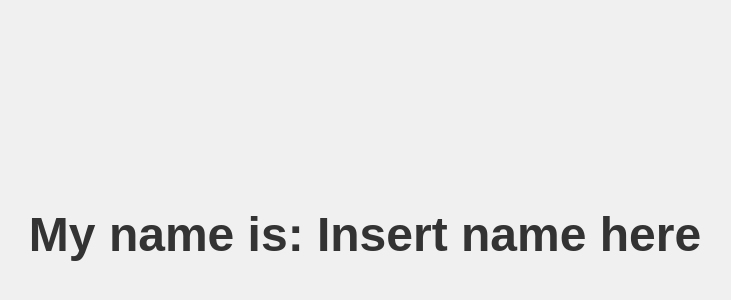
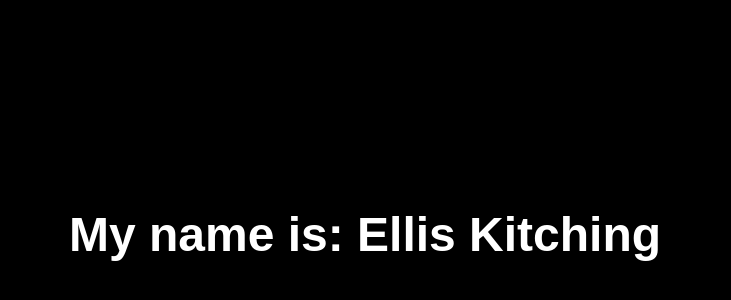
Before and after one commit to Ellis-Kitching/ARCHOSC-Assignment-EllisKitching, a plain HTML site: page index.html in a window 1280 px wide. Shown: the part 166-466 px from the top of the page, without its empty margins (275-1006 px from the left). Drawn offline with Linux system fonts and the light colour scheme.

Commit message:
Edited HTML file

```diff
--- a/index.html
+++ b/index.html
@@ -12,15 +12,15 @@
             height: 100vh;
             margin: 0;
             font-family: Arial, sans-serif;
-            background-color: #f0f0f0;
+            background-color: #000000;
         }
         h1 {
             font-size: 3rem;
-            color: #333;
+            color: #ffffff;
         }
     </style>
 </head>
 <body>
-    <h1>My name is: Insert name here</h1>
+    <h1>My name is: Ellis Kitching</h1>
 </body>
 </html>
```
